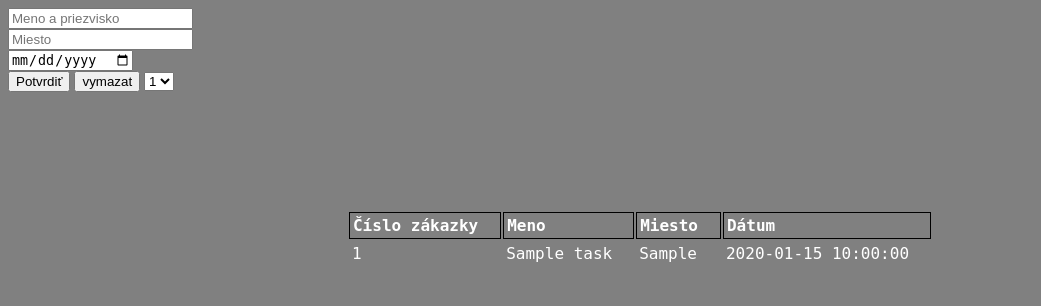
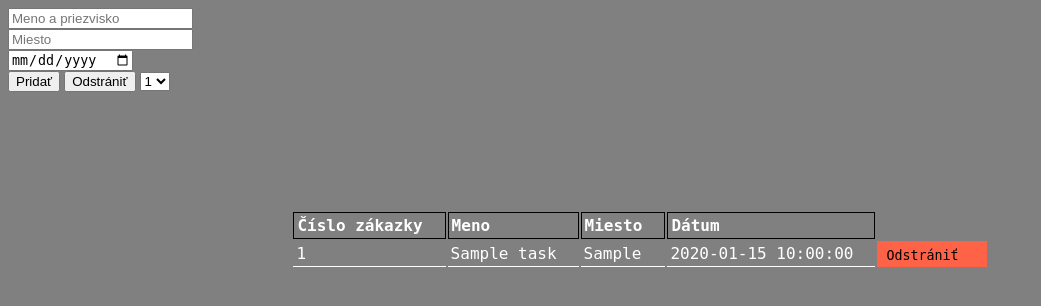
Before and after one commit to AdamCisar/web-work-reminder, a PHP site: page / in a window 1280 px wide. Shown: the top 306 px of the page, without its empty margins (0-1041 px from the left). Run offline with PHP 8.4, Linux system fonts and the light colour scheme; tables that the repository leaves empty or names only in its code hold one stand-in row (values such as "Sample post").

Commit message:
pridanie a nastylovanie tlacitka odstranit bez funkcionality

```diff
--- a/db.php
+++ b/db.php
@@ -41,8 +41,12 @@ function WriteOnScreen(){
     }
 
     while($row = mysqli_fetch_assoc($result)){
-        echo "<tr><td>". $row['id'].'</td><td>'.$row['name'].'</td><td>'.$row['place'].'</td><td>'.$row['date'].'</td></tr>';
 
+        echo '<tr>';
+        echo "<td>". $row['id'].'</td><td>'.$row['name'].'</td><td>'.$row['place'].'</td><td>'.$row['date'].'</td>';
+
+        echo '<td class="button"> <input type="button" name="delete2" value="Odstrániť"></td>';
+        echo '</tr>';
     }
 }
 
--- a/index.php
+++ b/index.php
@@ -38,9 +38,9 @@
         <input type="text" name="name" placeholder="Meno a priezvisko" > <br>
         <input type="text" name="place" placeholder="Miesto" ><br>
         <input type="date" name="date" placeholder="Dátum" > <br>
-        <input type="submit" name="submit" value="Potvrdiť" >
+        <input type="submit" name="submit" value="Pridať" >
 
-        <input type="submit" name="delete" value="vymazat">
+        <input type="submit" name="delete" value="Odstrániť">
 
          <select name="id" id="">
 
--- a/style.css
+++ b/style.css
@@ -22,3 +22,26 @@ body {
 th {
     border: solid 1px black;
 }
+
+td {
+    border-bottom: solid 1px white;
+}
+
+.button {
+    font-family: monospace;
+    background: tomato;
+    border: none;
+
+
+}
+
+input[type=button] {
+    font-family: monospace;
+    background: tomato;
+    border: none;
+    text-align: center;
+}
+
+input[type=button]:hover {
+    color:white;
+}
```
